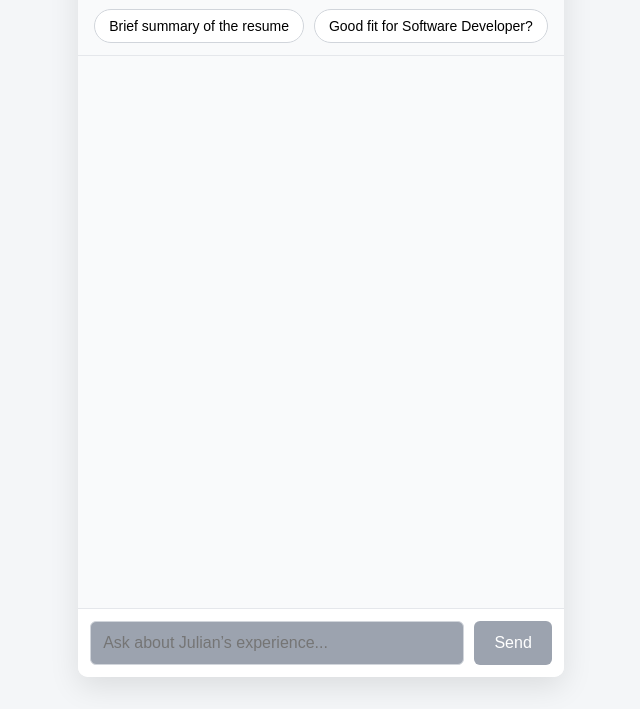
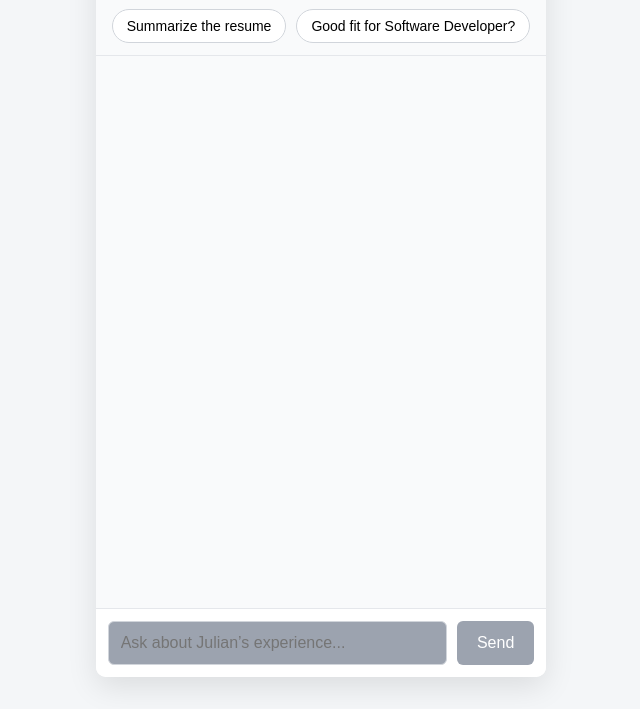
Before and after one commit to juliandavies-cs/resume-bot, a website: page public/index.html in a window 1280 px wide. Shown: the part 91-800 px from the top of the page, without its empty margins (319-959 px from the left). Drawn offline with Linux system fonts and the light colour scheme; no server answers.

Commit message:
update summary quick prompt

```diff
--- a/public/index.html
+++ b/public/index.html
@@ -148,8 +148,8 @@
 
   <!-- Quick prompt buttons -->
   <div class="quick-prompts">
-    <button onclick="sendQuickPrompt('Brief summary of the resume')">
-      Brief summary of the resume
+    <button onclick="sendQuickPrompt('Summarize the resume')">
+      Summarize the resume
     </button>
     <button onclick="sendQuickPrompt('Good fit for Software Developer?')">
       Good fit for Software Developer?
```
